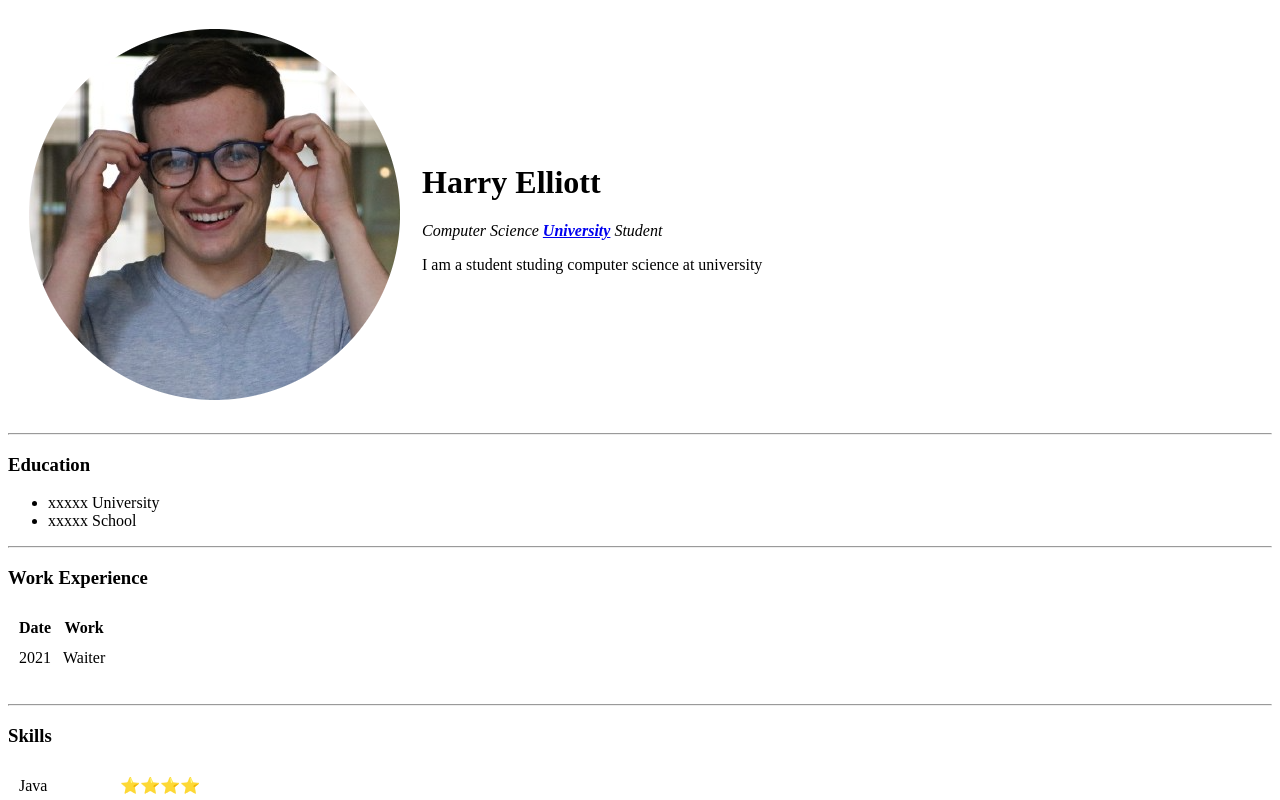
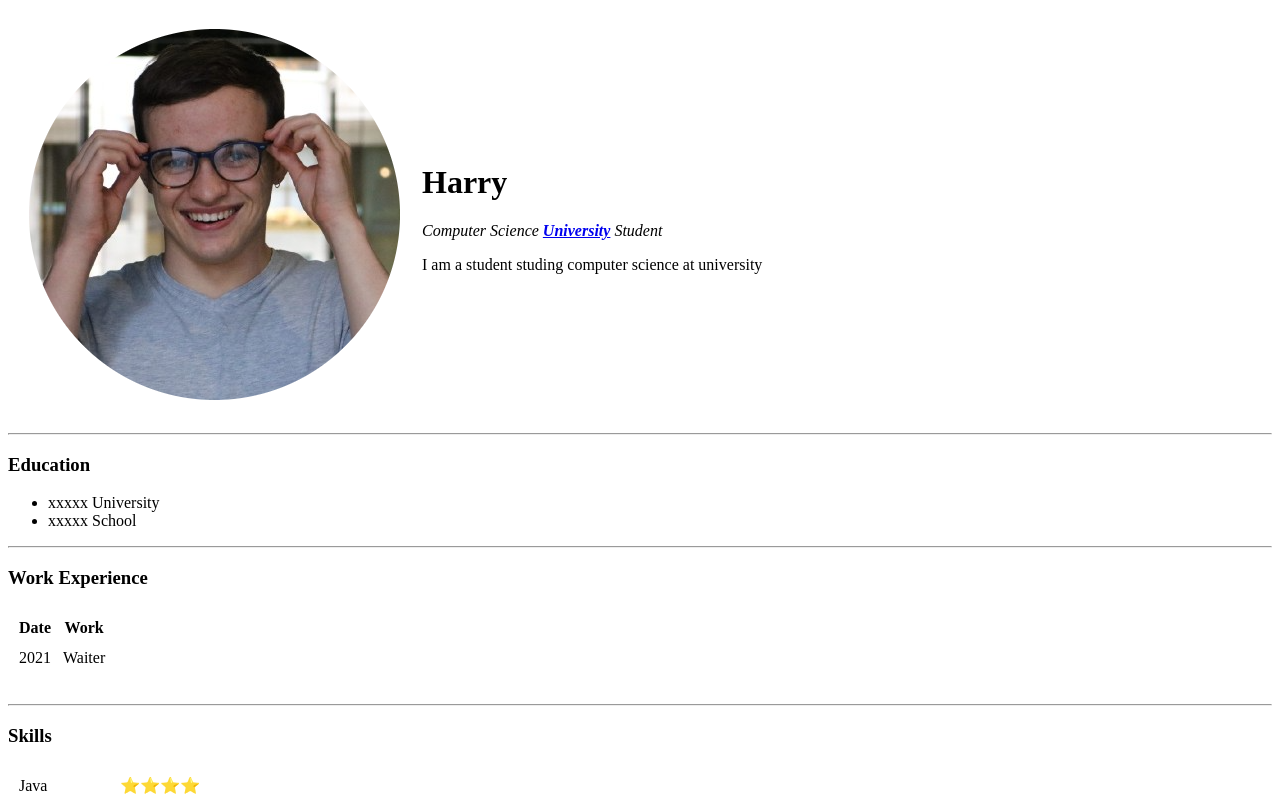
Before and after one commit to HarryElliott123/Test-CV-Website, a plain HTML site: page index.html in a window 1280 px wide. Shown: the top 800 px of the page. Drawn offline with Linux system fonts and the light colour scheme.

Commit message:
Update index.html

```diff
--- a/index.html
+++ b/index.html
@@ -13,7 +13,7 @@
         <tr>
             <td><img src="Images/CircleCroppedPictureOfMe.png" alt="A picture of Harry Elliott"></td>
             <td>
-                <h1>Harry Elliott</h1>
+                <h1>Harry</h1>
                 <p> <em>Computer Science <strong> <a href="https://www.google.com/"> University</a> </strong> Student</em></p>
                 <p>I am a student studing computer science at university</p>
             </td>
```
